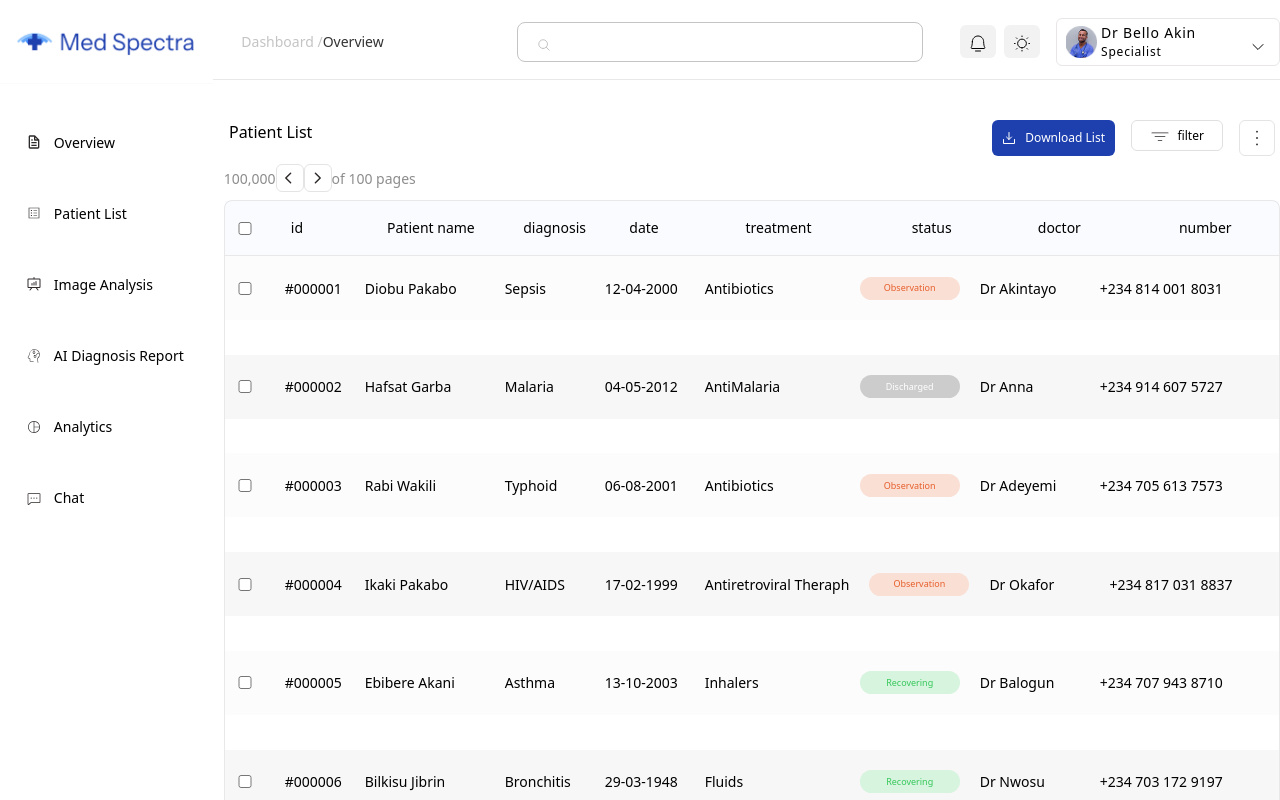
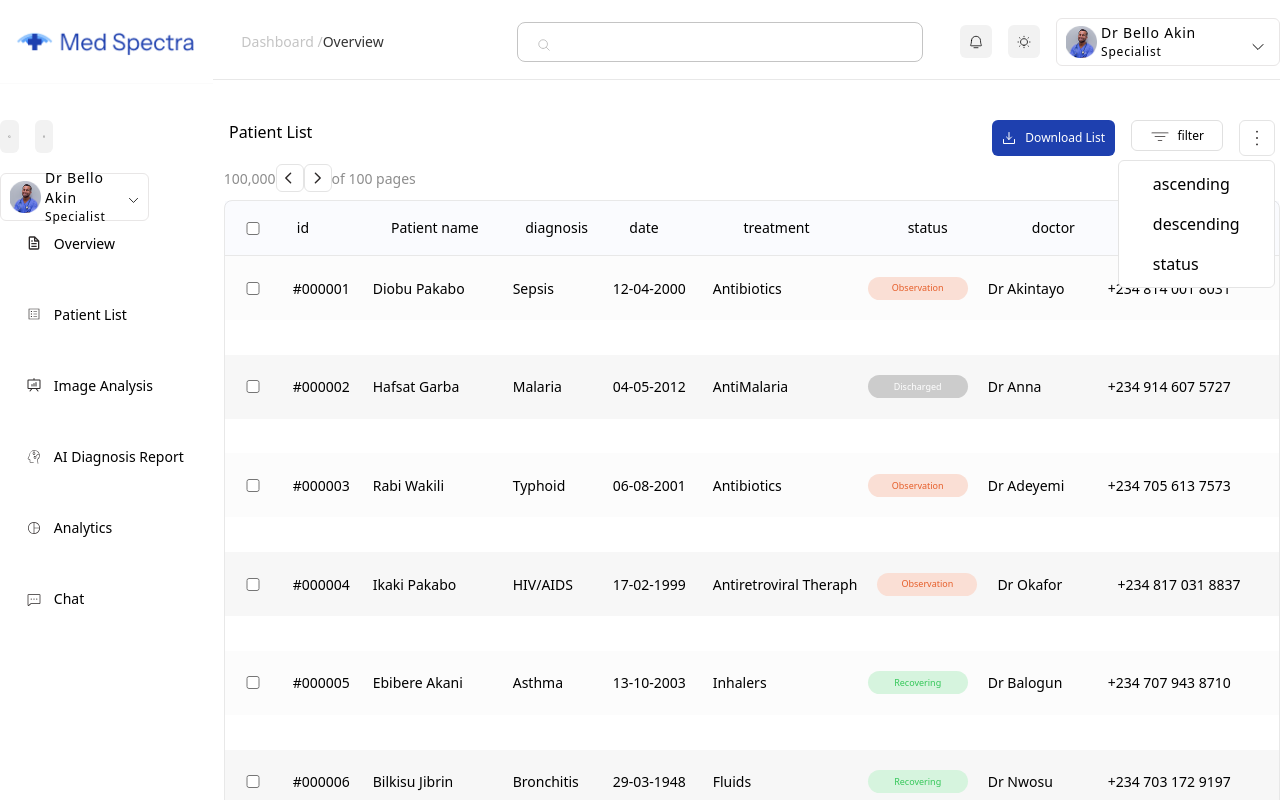
Before and after one commit to Maobugichi/medspecter, a React (Vite) app: page /medspecter/patientlists/1 in a window 1280 px wide. Both pictures are taken after a click on the element "filter". Shown: the top 800 px of the page. Built offline with nearby package versions, Linux system fonts and the light colour scheme.

Commit message:
add padding to pending cases

```diff
--- a/src/components/Button.jsx
+++ b/src/components/Button.jsx
@@ -1,7 +1,6 @@
 const Button = ({setIsShow,content,className}) => {
     function handleClick() {
         setIsShow(prev => !prev)
-        console.log("hello")
     }
     return(
         <button onClick={handleClick} className={`${className}`}>
--- a/src/components/aidiagnosis/DiagHead.jsx
+++ b/src/components/aidiagnosis/DiagHead.jsx
@@ -14,7 +14,7 @@ const DiagHead = () => {
     return(
         <div className=" h-20 grid gap-5 w-[90%] mx-auto lg:w-full">
             <h2 className="text-[20px] md:text-[24px] font-semibold">AI Diagnosis Report</h2>
-            <div className="flex justify-between w-full">
+            <div className="flex justify-between w-full items-center">
               <h3 className="text-[12px] md:text-[16px] font-semibold">Patient Progress/Streak</h3>
 
               <Select
@@ -22,7 +22,7 @@ const DiagHead = () => {
                 selectedOption={selectedOption}
                 setSelectedOptions={setSelectedOptions}
                 handleChange={handleChange}
-                className="text-sm border md:p-3 border-[#C4C4C4] border-solid rounded-md"
+                className="text-sm border p-2 md:p-3 border-[#C4C4C4] border-solid rounded-md"
                 sliceInfo={sliceInfo} />
         </div>
         </div>
--- a/src/components/analytics/PieCont.jsx
+++ b/src/components/analytics/PieCont.jsx
@@ -6,7 +6,7 @@ const PieCont = () => {
         <div className="@container h-[340px] lg:w-[347px] border border-[#E8E8E8] border-solid grid rounded-lg">
           <div className="flex items-center justify-between w-[90%]  h-10 mx-auto ">
             <h3 className="text-[14px]">Top Diagnosis</h3>
-            <div className="h-[28px] w-[28px] bg-[#0000000F] rounded-md grid place-items-center">
+            <div className="h-[30px] w-[30px] bg-[#0000000F] rounded-md grid place-items-center">
                 <img src={dots} alt="three vertical dots" />
             </div>
           </div>
--- a/src/components/detailsbox.jsx
+++ b/src/components/detailsbox.jsx
@@ -12,7 +12,7 @@ const DetailsBox = ({info,children,sel,selectedOption, setSelectedOptions,handle
                 selectedOption={selectedOption}
                 setSelectedOptions={setSelectedOptions}
                 handleChange={handleChange}
-                className="text-sm border p-3 border-[#C4C4C4] rounded-md"
+                className="text-sm border p-3 border-[#C4C4C4] border-solid rounded-md"
                 sliceInfo={sliceInfo}
               />}
             </div>
--- a/src/components/filterbox.jsx
+++ b/src/components/filterbox.jsx
@@ -17,9 +17,6 @@ const FilterBox = ({isOpen,setIsOpen,setIsInfo,isInfo}) => {
                 return a.status.toLowerCase().localeCompare(b.status.toLowerCase())
           })
         }
-
-
-
       setIsInfo(setInfo)
       setIsOpen(prev => !prev)
     }
@@ -28,7 +25,7 @@ const FilterBox = ({isOpen,setIsOpen,setIsInfo,isInfo}) => {
         <AnimatePresence>
             {
                 isOpen &&<motion.ul
-                        className="h-32 cursor-pointer rounded-md border border-[#E4E4E4]   bg-white w-[15%] grid place-content-center gap-4 absolute right-0 top-10">
+                        className="h-32 cursor-pointer rounded-md border border-[#E4E4E4]   bg-white  w-1/2 lg:w-[15%] grid place-content-center gap-4 absolute right-0 top-10">
                         <li onClick={handleFilter}>ascending</li>
                         <li onClick={handleFilter}>descending</li>
                         <li onClick={handleFilter}>status</li>
--- a/src/components/header/themenoti.jsx
+++ b/src/components/header/themenoti.jsx
@@ -3,8 +3,8 @@ import sun from "../../assets/sun.svg";
 
 const ThemeNoti = () => {
     return(
-         <div className="lg:w-[25%]  w-[35%] flex lg:justify-between justify-center items-center">
-            <button className="w-[45%] h-[33px] hidden md:block bg-[#F2F2F2] p-2 rounded-md">
+         <div className="lg:w-[25%]  w-[50%] flex lg:justify-between justify-center items-center gap-4">
+            <button className="w-[45%] h-[33px]  md:block bg-[#F2F2F2] p-2 rounded-md">
                 <img src={bell} alt="notification icon" />
                 <span></span>
             </button>
--- a/src/components/keys.jsx
+++ b/src/components/keys.jsx
@@ -12,7 +12,7 @@ const Keys = ({info,check , count , setCount , width , contWidth}) => {
 
   const length = key[0].length - count;
   return(
-    <div className={`flex h-[55px] w-full justify-between ${check && "bg-[#1E40AF05]"}  items-center gap-4  overflow-hidden border-b border-solid border-[#E8E8E8]`}>
+    <div className={`flex h-[55px] w-full justify-between ${check && "bg-[#1E40AF05]"}  items-center gap-4  overflow-hidden border-b border-solid border-[#E8E8E8] p-2`}>
        {check &&<input className="xl:w-10 w-4" type="checkbox" />}
       {
         key[0]?.slice(0,length).map((item,index) => {
--- a/src/components/nav/sidenav.jsx
+++ b/src/components/nav/sidenav.jsx
@@ -3,6 +3,8 @@ import SideNavItem from "./sidenavItem"
 import { useContext, useEffect, useState } from "react";
 import { motion } from "motion/react";
 import { ShowContext } from "../ContextProvider";
+import Profile from "../header/profile";
+import ThemeNoti from "../header/themenoti";
 
 const SideNav = () => {
     const [isActive, setIsActive] = useState(null);
@@ -69,6 +71,10 @@ const SideNav = () => {
         initial={{x:isResize && isX.xAu}}
         animate={isResize && {x:showNav  ?isX.x : isX.xAu}}
         className="lg:left-0 bg-white lg:w-[18%] w-[50%] fixed z-20 lg:relative h-auto min-h-[100vh]">
+            <div className="w-[95%]  flex flex-col gap-5 justify-between">
+              <ThemeNoti/>
+              <Profile/>
+            </div>
             <ul className="list-none h-[400px] w-full  flex flex-col justify-between items-center">
              {items}
             </ul>
--- a/src/components/patient/patientheader.jsx
+++ b/src/components/patient/patientheader.jsx
@@ -1,14 +1,15 @@
 import { pending } from "../../actions";
 import Block from "../../components/Blocks";
 import DownloadBtn from "../downloadbtn";
-import FilterBox from "../downloadbtn";
+import FilterBox from "../filterbox";
+
 const PatientHeader = ({isOpen,setIsOpen,isInfo,setIsInfo}) => {
     function handleClick() {
         setIsOpen(prev => !prev)
+
     }
     return(
         <div className="flex justify-between relative  w-[99%] mx-auto ">
-
             <h2>
                 Patient List
             </h2>
@@ -25,6 +26,14 @@ const PatientHeader = ({isOpen,setIsOpen,isInfo,setIsInfo}) => {
                   <svg xmlns="http://www.w3.org/2000/svg" width={24} height={24} viewBox="0 0 256 256"><path fill="#2e2a2a" d="M118 60a10 10 0 1 1 10 10a10 10 0 0 1-10-10m10 58a10 10 0 1 0 10 10a10 10 0 0 0-10-10m0 68a10 10 0 1 0 10 10a10 10 0 0 0-10-10"></path></svg>
                 </div>
             </div>
+
+            <FilterBox
+             isOpen={isOpen}
+             setIsOpen={setIsOpen}
+             isInfo={isInfo}
+             setIsInfo={setIsInfo}
+            />
+
         </div>
     )
 }
--- a/src/components/patient/patienttable.jsx
+++ b/src/components/patient/patienttable.jsx
@@ -48,7 +48,7 @@ const PatientTable = ({isInfo,setIsInfo}) => {
 
 
     return(
-        <div className="w-full border border-solid border-[#E8E8E8]  limitedSize:h-[75%] mx-auto  h-[150vh] rounded-lg ">
+        <div className="w-full border border-solid border-[#E8E8E8]  limitedSize:h-[75%] mx-auto  h-[150vh] rounded-lg">
             <Keys
              info={isInfo}
              check={true}
--- a/src/components/pendingcases.jsx
+++ b/src/components/pendingcases.jsx
@@ -1,7 +1,7 @@
 const PendingCases = ({id,name,diagnosis,date,status,bgColor,statusColor,statusText,doctor,number,treatment,width , spacing}) => {
 
     return(
-        <div className={`${bgColor} flex h-16 text-[10px]  lg:text-[14px] w-full  text-[#000000] ${spacing} items-center`}>
+        <div className={`${bgColor} flex h-16 text-[10px]  lg:text-[14px] w-full  text-[#000000] ${spacing} items-center p-2`}>
             {id && <input className="w-2 md:w-10" type="checkbox" />}
             {id &&  <p className={`w-auto lg:min-w-[60px] flex  items-start `}>{id}</p>}
              <p className={` md:w-auto md:min-w-[120px]  whitespace-wrap flex items-start break-word w-[60px] `}>{name}</p>
```
